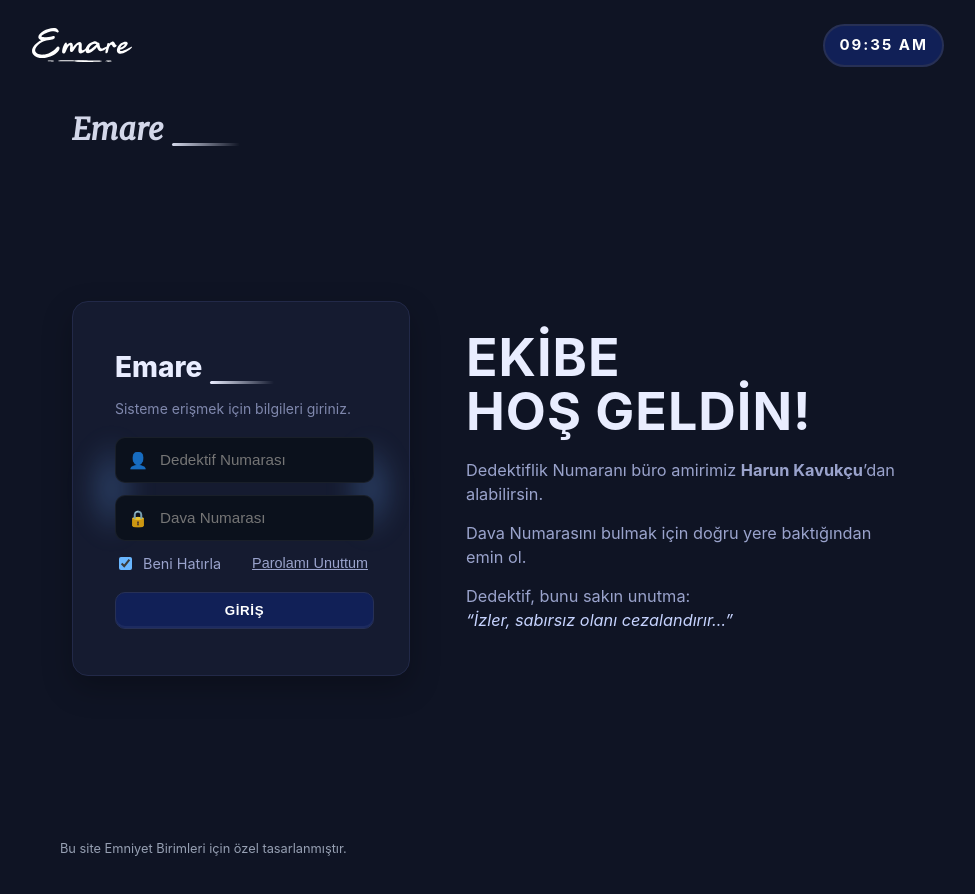
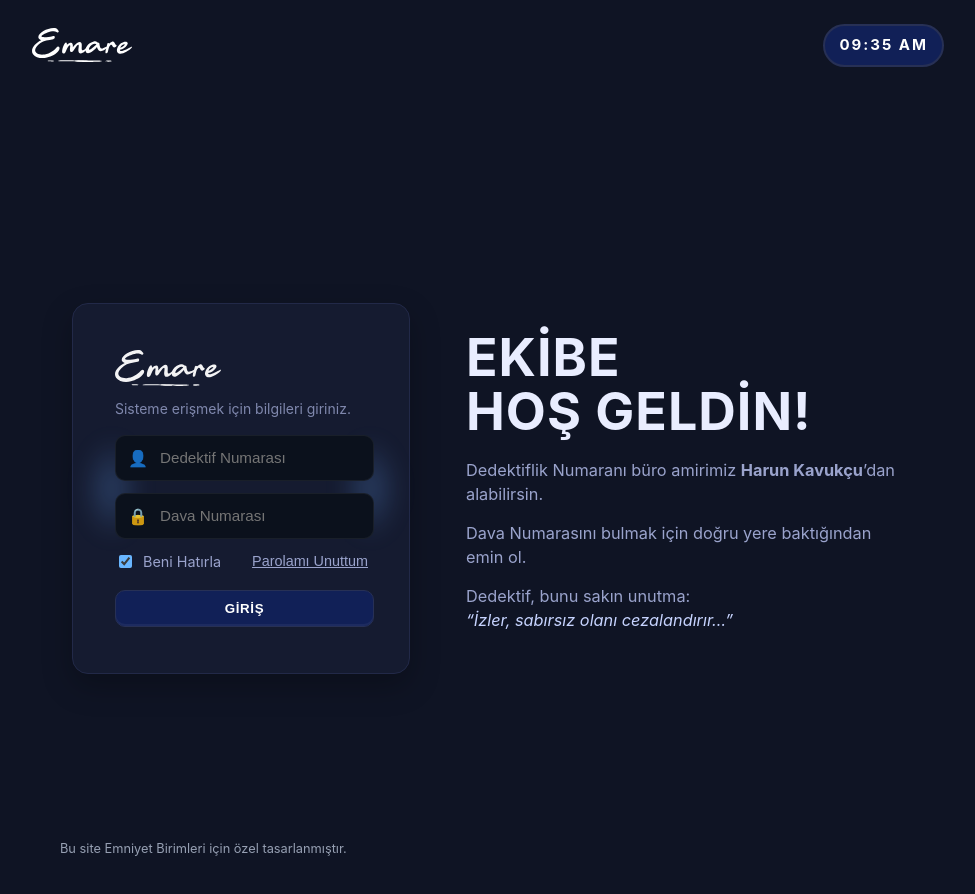
Before and after one commit to Oestomil/emare, a React (Vite) app: page / in a window 1280 px wide. Shown: the top 894 px of the page, without its empty margins (152-1127 px from the left). Built offline with nearby package versions, Linux system fonts and the light colour scheme.

Commit message:
anasayfa

```diff
--- a/src/Pages/Landing.css
+++ b/src/Pages/Landing.css
@@ -6,138 +6,69 @@
   --muted:#9aa4b6;
   --accent:#6aa9ff;
   --accent-soft: rgba(106,169,255,0.25);
-  --btn:#0f1523;
   --btnText:#e8ecf7;
   --shadow: 0 10px 30px rgba(0,0,0,.45);
 }
+*{ box-sizing:border-box; }
+html,body,#root{ height:100%; }
+body{ margin:0; background:var(--bg); color:var(--text); font-family:ui-sans-serif,system-ui,-apple-system,Segoe UI,Roboto,Arial,"Helvetica Neue",sans-serif; }
 
-*{ box-sizing:border-box; }
-
-html,body,#root{ height:100%; }
-body{ margin:0; background:var(--bg); color:var(--text); font-family: ui-sans-serif, system-ui, -apple-system, Segoe UI, Roboto, Arial, "Helvetica Neue", sans-serif; }
-
-.landing-wrap{
-  min-height:100dvh;
-  display:flex;
-  flex-direction:column;
-  position:relative;
-  overflow:hidden;
-}
+.landing-wrap{ min-height:100dvh; display:flex; flex-direction:column; position:relative; overflow:hidden; }
 
 /* sol üst logo */
-.brand{
-  position:absolute; left:40px; top:28px;
-  display:flex; align-items:flex-end; gap:8px;
-  opacity:.95;
-}
+.brand{ position:absolute; left:40px; top:28px; display:flex; align-items:flex-end; gap:8px; opacity:.95; }
 .brand-hand{ font-size:30px; font-weight:800; letter-spacing:.5px; }
-.brand-underline{
-  display:inline-block; width:68px; height:3px; border-radius:3px;
-  background:linear-gradient(90deg, var(--text), transparent);
-  transform: translateY(-6px);
-}
+.brand-underline{ display:inline-block; width:68px; height:3px; border-radius:3px; background:linear-gradient(90deg, var(--text), transparent); transform: translateY(-6px); }
 
 /* ana düzen */
 .hero{
-  flex:1;
-  display:grid;
-  grid-template-columns: minmax(320px, 420px) minmax(420px, 640px);
-  gap:56px;
-  align-items:center;
-  justify-content:center;
+  flex:1; display:grid;
+  grid-template-columns:minmax(320px,420px) minmax(420px,640px);
+  gap:56px; align-items:center; justify-content:center;
   padding:100px 40px 80px;
 }
 
 /* kart */
-.card{
-  position:relative;
-  border-radius:22px;
-  background: radial-gradient(120% 120% at 10% 10%, var(--panel2), var(--panel));
-  box-shadow: var(--shadow), 0 0 0 1px rgba(255,255,255,.03) inset;
-}
-.card-glow{
-  position:absolute; inset:-2px;
-  border-radius:24px;
-  background:
-    radial-gradient(18% 28% at 12% 50%, var(--accent-soft), transparent 50%),
-    radial-gradient(18% 28% at 88% 50%, var(--accent-soft), transparent 50%);
-  filter: blur(10px);
-  pointer-events:none;
-}
+.card{ position:relative; border-radius:22px; background: radial-gradient(120% 120% at 10% 10%, var(--panel2), var(--panel)); box-shadow: var(--shadow), 0 0 0 1px rgba(255,255,255,.03) inset; }
+.card-glow{ position:absolute; inset:-2px; border-radius:24px; background:
+  radial-gradient(18% 28% at 12% 50%, var(--accent-soft), transparent 50%),
+  radial-gradient(18% 28% at 88% 50%, var(--accent-soft), transparent 50%);
+  filter: blur(10px); pointer-events:none; }
 .card-body{ position:relative; padding:28px 26px 30px; }
 
-.card-title{
-  display:flex; align-items:flex-end; gap:8px; margin-bottom:10px;
-}
-.logo-hand{ font-size:28px; font-weight:800; }
-.logo-underline{
-  width:64px; height:3px; border-radius:3px;
-  background:linear-gradient(90deg, var(--text), transparent);
-  transform: translateY(-4px);
-}
+/* kart logo (banner.svg) */
+.card-logo{ display:block; height:36px; margin:2px 0 12px; opacity:.95; }
 
-.helper{ color:var(--muted); font-size:.9rem; margin:8px 0 18px; }
+/* açıklama */
+.helper{ color:var(--muted); font-size:.9rem; margin:6px 0 16px; }
 
 /* form */
 .form{ display:flex; flex-direction:column; gap:12px; }
-
-.input{
-  display:flex; align-items:center; gap:10px;
-  background:#0b111c;
-  border:1px solid rgba(255,255,255,.06);
-  padding:10px 12px; border-radius:10px;
-}
+.input{ display:flex; align-items:center; gap:10px; background:#0b111c; border:1px solid rgba(255,255,255,.06); padding:10px 12px; border-radius:10px; }
 .input:hover{ border-color: rgba(255,255,255,.12); }
-.input input{
-  flex:1; background:transparent; border:0; outline:0;
-  color:var(--text); font-size:.95rem;
-}
+.input input{ flex:1; background:transparent; border:0; outline:0; color:var(--text); font-size:.95rem; }
 .i{ width:20px; text-align:center; opacity:.9; }
-
 .row{ display:flex; gap:12px; align-items:center; }
 .row.between{ justify-content:space-between; }
-
 .check{ display:flex; align-items:center; gap:8px; color:var(--muted); font-size:.9rem; }
 .check input{ accent-color: var(--accent); }
-
-.link{
-  background:none; border:0; color:var(--muted);
-  cursor:pointer; font-size:.9rem; text-decoration:underline;
-}
+.link{ background:none; border:0; color:var(--muted); cursor:pointer; font-size:.9rem; text-decoration:underline; }
 .link:hover{ color:var(--text); }
-
-.btn{
-  margin-top:6px;
-  background:linear-gradient(180deg, #111a2b, #0c1220);
-  border:1px solid rgba(255,255,255,.08);
-  color:var(--btnText); font-weight:800; letter-spacing:.6px;
-  padding:12px 18px; border-radius:12px; cursor:pointer;
-  box-shadow: inset 0 -2px 0 rgba(255,255,255,.05);
-}
+.btn{ margin-top:6px; background:linear-gradient(180deg, #111a2b, #0c1220); border:1px solid rgba(255,255,255,.08); color:var(--btnText); font-weight:800; letter-spacing:.6px; padding:12px 18px; border-radius:12px; cursor:pointer; box-shadow: inset 0 -2px 0 rgba(255,255,255,.05); }
 .btn:hover{ border-color: rgba(255,255,255,.16); }
 
 /* sağ metin */
 .welcome{ max-width:640px; }
-.welcome-title{
-  font-size:52px; line-height:1.05; margin:0 0 18px;
-  letter-spacing:1px;
-}
+.welcome-title{ font-size:52px; line-height:1.05; margin:0 0 18px; letter-spacing:1px; }
 .welcome p{ color:var(--muted); font-size:1.02rem; margin:0 0 14px; }
 .welcome em{ color:#c7d4ff; }
 
 /* footer sol alt */
-.site-footer{
-  position:absolute; left:28px; bottom:20px;
-  color:#a5afc2; font-size:.8rem; opacity:.9;
-}
+.site-footer{ position:absolute; left:28px; bottom:20px; color:#a5afc2; font-size:.8rem; opacity:.9; }
 
 /* responsive */
-@media (max-width: 1024px){
-  .hero{
-    grid-template-columns: 1fr;
-    gap:32px;
-    padding:120px 24px 90px;
-  }
+@media (max-width:1024px){
+  .hero{ grid-template-columns:1fr; gap:32px; padding:120px 24px 90px; }
   .welcome-title{ font-size:40px; }
   .brand{ left:24px; top:22px; }
   .site-footer{ left:22px; bottom:16px; }
--- a/src/Pages/Landing.jsx
+++ b/src/Pages/Landing.jsx
@@ -1,62 +1,92 @@
-import { useState } from "react";
+// src/Pages/Landing.jsx
+import { useEffect, useState } from "react";
 import { useNavigate } from "react-router-dom";
 import { DETECTIVE_NO, CASE_NO } from "../data/auth";
 import "./Landing.css";
 
 export default function Landing() {
   const navigate = useNavigate();
+
   const [detectiveNo, setDetectiveNo] = useState("");
   const [caseNo, setCaseNo] = useState("");
   const [remember, setRemember] = useState(true);
 
+  // varsa localStorage'dan doldur
+  useEffect(() => {
+    const dn = localStorage.getItem("detectiveNo") || "";
+    const cn = localStorage.getItem("caseNo") || "";
+    if (dn) setDetectiveNo(dn);
+    if (cn) setCaseNo(cn);
+  }, []);
+
   const handleSubmit = (e) => {
     e.preventDefault();
-    if (detectiveNo === DETECTIVE_NO && caseNo === CASE_NO) {
-      navigate("/home");
+
+    const ok =
+      detectiveNo?.trim() === DETECTIVE_NO &&
+      caseNo?.trim() === CASE_NO;
+
+    if (!ok) {
+      alert("Bilgiler hatalı!");
+      return;
+    }
+
+    // Beni Hatırla
+    if (remember) {
+      localStorage.setItem("detectiveNo", detectiveNo.trim());
+      localStorage.setItem("caseNo", caseNo.trim());
     } else {
-      alert("Bilgiler hatalı!");
+      localStorage.removeItem("detectiveNo");
+      localStorage.removeItem("caseNo");
     }
+
+    // Eşleşmede /search?case=...
+    const q = new URLSearchParams({ case: caseNo.trim() }).toString();
+    navigate(`/search?${q}`);
   };
 
   return (
     <div className="landing-wrap">
-      {/* Sol üst logo */}
-      <div className="brand">
-        <span className="brand-hand">Emare</span>
-        <span className="brand-underline" />
-      </div>
-
-      {/* Orta alan */}
+      {/* ana düzen */}
       <div className="hero">
-        {/* Kart */}
+        {/* giriş kartı */}
         <div className="card">
           <div className="card-glow" />
           <div className="card-body">
-            <div className="card-title">
-              <span className="logo-hand">Emare</span>
-              <span className="logo-underline" />
-            </div>
+            {/* kart başlığı: public/banner.svg */}
+            <img
+              src="/banner.svg"
+              alt="Emare"
+              className="card-logo"
+              loading="eager"
+              decoding="async"
+            />
 
             <p className="helper">Sisteme erişmek için bilgileri giriniz.</p>
 
             <form onSubmit={handleSubmit} className="form">
               <label className="input">
-                <span className="i i-user" aria-hidden="true">👤</span>
+                <span className="i" aria-hidden="true">👤</span>
                 <input
                   type="text"
+                  inputMode="numeric"
                   placeholder="Dedektif Numarası"
                   value={detectiveNo}
                   onChange={(e) => setDetectiveNo(e.target.value)}
+                  aria-label="Dedektif Numarası"
+                  autoComplete="off"
                 />
               </label>
 
               <label className="input">
-                <span className="i i-lock" aria-hidden="true">🔒</span>
+                <span className="i" aria-hidden="true">🔒</span>
                 <input
                   type="text"
                   placeholder="Dava Numarası"
                   value={caseNo}
                   onChange={(e) => setCaseNo(e.target.value)}
+                  aria-label="Dava Numarası"
+                  autoComplete="off"
                 />
               </label>
 
@@ -69,34 +99,30 @@ export default function Landing() {
                   />
                   <span>Beni Hatırla</span>
                 </label>
+
                 <button
                   type="button"
                   className="link"
-                  onClick={() => alert("Amirinle iletişime geçiniz.")}
+                  onClick={() => alert("Parola sıfırlama için büro amiriyle iletişime geçiniz.")}
                 >
                   Parolamı Unuttum
                 </button>
               </div>
 
-              <button type="submit" className="btn">
-                GİRİŞ
-              </button>
+              <button type="submit" className="btn">GİRİŞ</button>
             </form>
           </div>
         </div>
 
-        {/* Sağ metin bloğu */}
+        {/* sağ bilgilendirme bloğu */}
         <div className="welcome">
           <h1 className="welcome-title">
             EKİBE <br /> HOŞ GELDİN!
           </h1>
-
           <p>
             Dedektiflik Numaranı büro amirimiz <strong>Harun Kavukçu</strong>’dan alabilirsin.
           </p>
-          <p>
-            Dava Numarasını bulmak için doğru yere baktığından emin ol.
-          </p>
+          <p>Dava Numarasını bulmak için doğru yere baktığından emin ol.</p>
           <p>
             Dedektif, bunu sakın unutma:<br />
             <em>“İzler, sabırsız olanı cezalandırır…”</em>
@@ -104,7 +130,7 @@ export default function Landing() {
         </div>
       </div>
 
-      {/* Sol alt footer */}
+      {/* sol alt küçük not */}
       <footer className="site-footer">
         Bu site Emniyet Birimleri için özel tasarlanmıştır.
       </footer>
```
